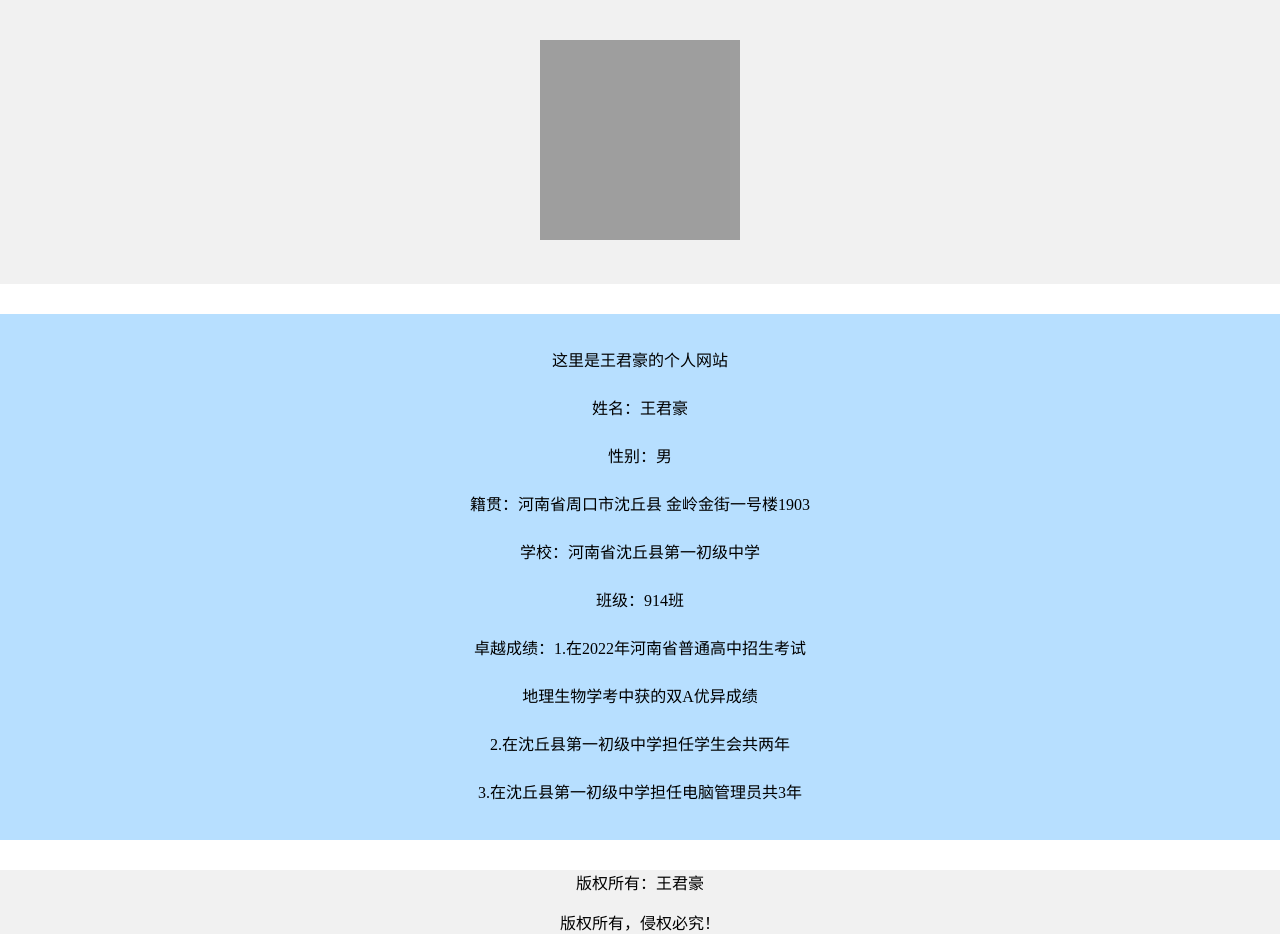
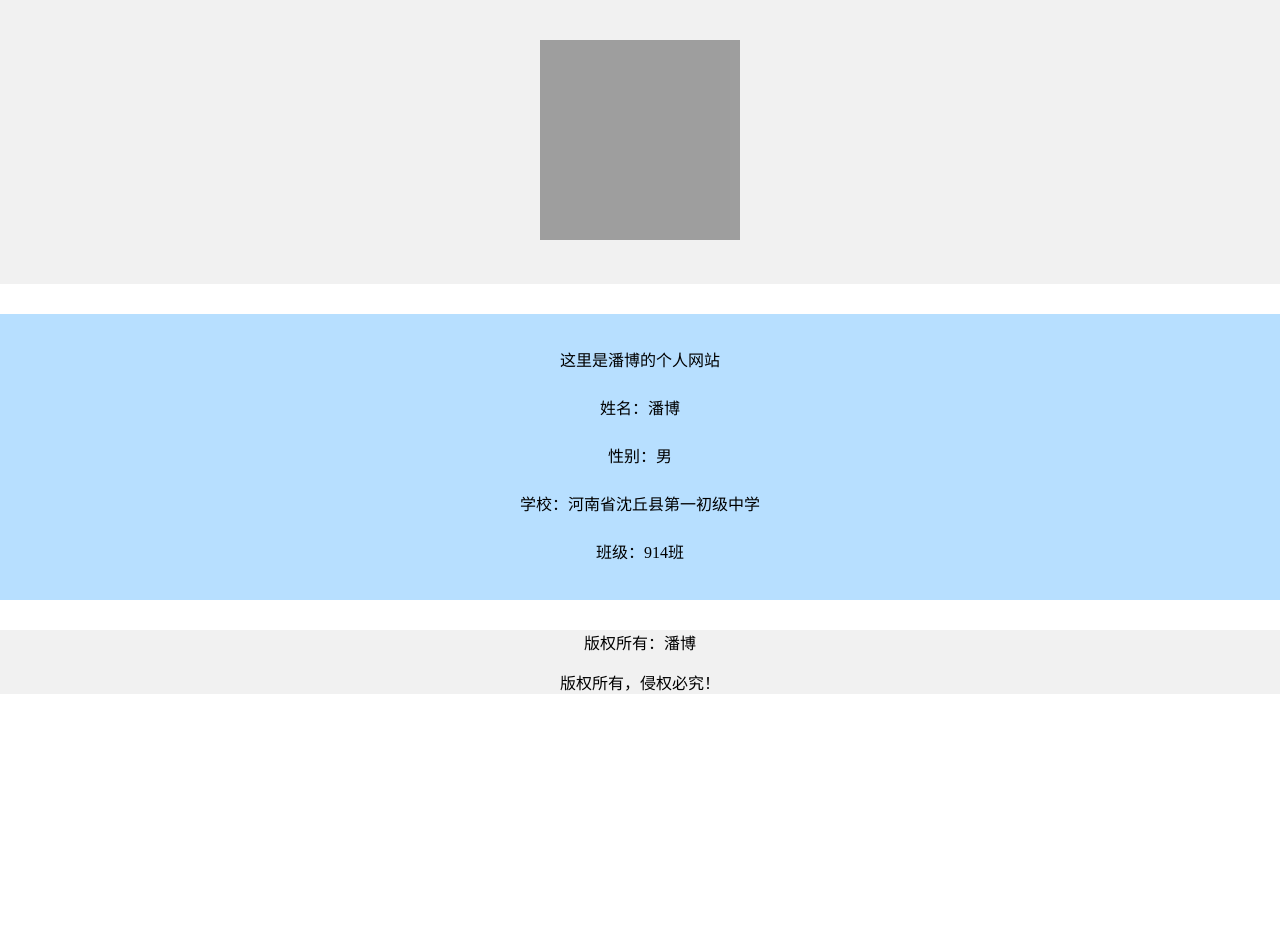
Before and after one commit to wangjunhao001/wangjunhao001.github.io, a plain HTML site: page index.html in a window 1280 px wide. After the commit the page ends 800 px from the top, so only its background shows below. Drawn offline with Linux system fonts and the light colour scheme; grey boxes are pictures that could not be loaded.

Commit message:
Update index.html

```diff
--- a/index.html
+++ b/index.html
@@ -3,7 +3,7 @@
   <head>
     <meta charset="utf-8">
     <meta name="viewport" content="width=device-width, initial-scale=1" />
-    <title>王君豪的个人网站</title>
+    <title>潘博的个人网站</title>
   </head>
   <body style="margin: 0;">
 	  <div style="
@@ -12,7 +12,7 @@
     padding: 40px
     "
     >
-    <img alt="王君豪" src = "https://s3.bmp.ovh/imgs/2022/05/16/fa22a7c4371aaac0.png"width= 200px height="200px"  />
+    <img alt="潘博" src = "https://i.328888.xyz/2022/12/05/VcGNL.jpeg"width= 200px height="200px"  />
     </div>
     <div style="
     background: #b7dfff;
@@ -22,16 +22,11 @@
     padding: 15px;
     line-height: 2.0
     ">
-    <p>这里是王君豪的个人网站</p>
-    <p>姓名：王君豪</p>
+    <p>这里是潘博的个人网站</p>
+    <p>姓名：潘博</p>
     <p>性别：男</p>
-    <p>籍贯：河南省周口市沈丘县 金岭金街一号楼1903</p>
     <p>学校：河南省沈丘县第一初级中学</p>
     <p>班级：914班</p>
-    <p>卓越成绩：1.在2022年河南省普通高中招生考试</p>
-    <p>地理生物学考中获的双A优异成绩</p>
-    <p>2.在沈丘县第一初级中学担任学生会共两年</p>
-    <p>3.在沈丘县第一初级中学担任电脑管理员共3年</p>
     </div>
     <div style="
     background-color: #f1f1f1;
@@ -40,7 +35,7 @@
     font-size:12px
     "
     >
-    <p>版权所有：王君豪</p>
+    <p>版权所有：潘博</p>
     <p>版权所有，侵权必究！</p>
     </div>
     </body>
```
